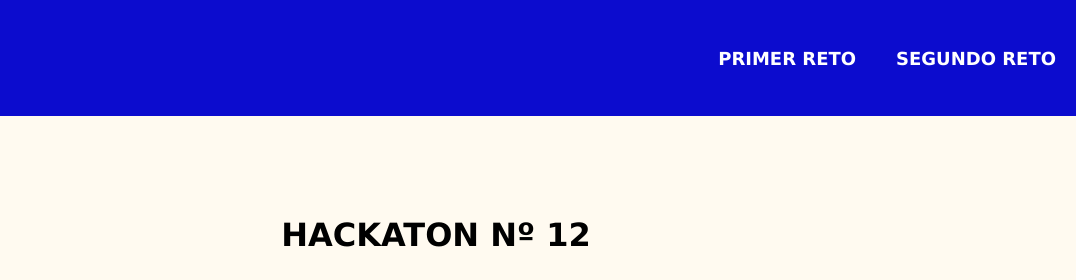
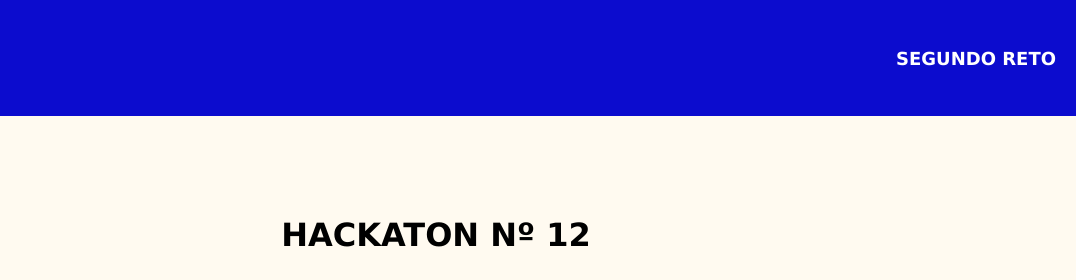
Before and after one commit to carloscastillo369/hackaton13, a plain HTML site: page index.html in a window 1280 px wide. Shown: the top 280 px of the page, 204-1280 px from the left. Drawn offline with Linux system fonts and the light colour scheme.

```diff
--- a/index.html
+++ b/index.html
@@ -12,7 +12,6 @@
             <img src="./images/pachaqtec.png" alt="">
             <nav>
                 <ul>
-                    <li><a href="./primerReto/index.html">PRIMER RETO</a></li>
                     <li><a href="./segundoReto/index.html">SEGUNDO RETO</a></li>
                 </ul>
             </nav>
```
